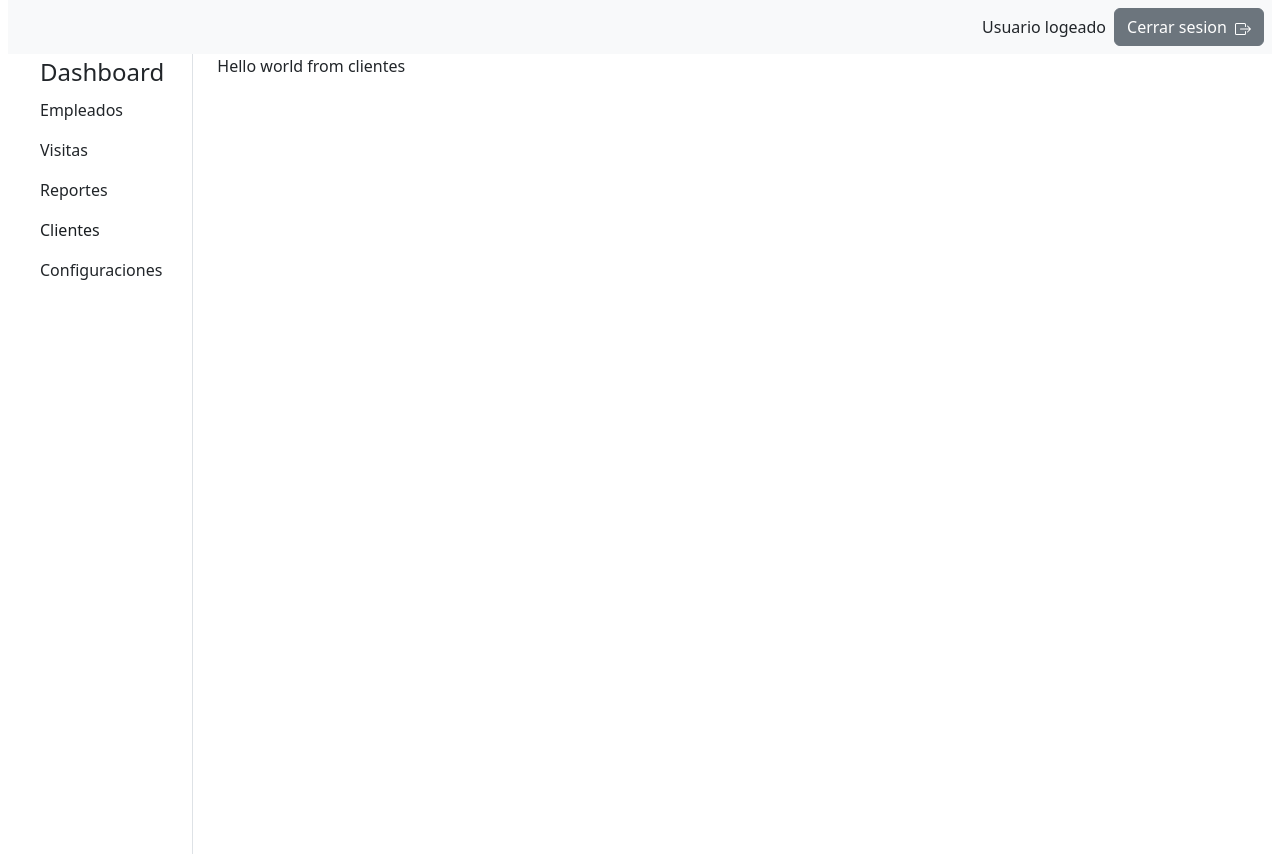
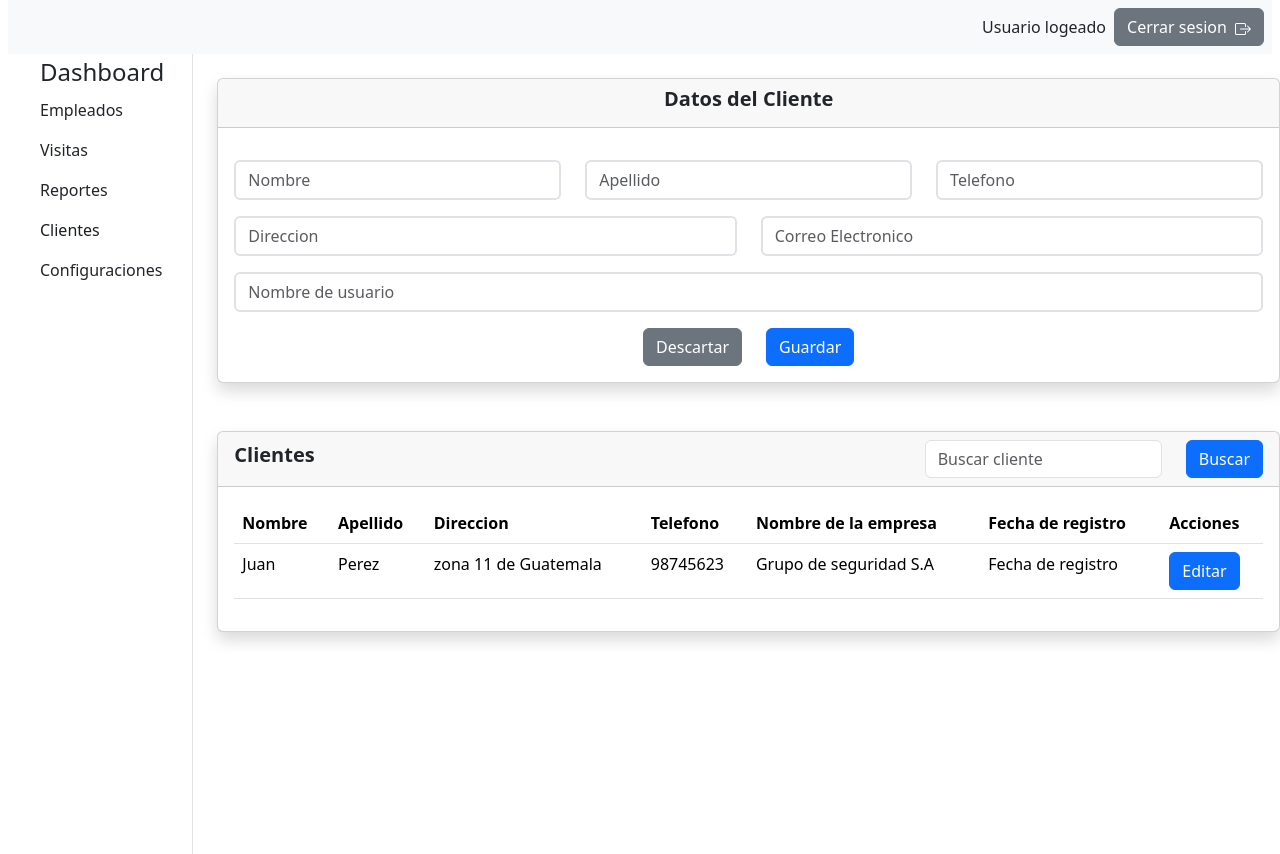
Before and after one commit to Dennis-18/visitas-web-app, a Next.js app: page /dashboard in a window 1280 px wide. Both pictures are taken after a click on the button "Clientes". Built offline with nearby package versions, Linux system fonts and the light colour scheme.

Commit message:
Clientes

```diff
--- a/components/clientes/clientes.js
+++ b/components/clientes/clientes.js
@@ -1,7 +1,71 @@
+import DatosCliente from "../visitas/datos-cliente";
+import {Button, Card, Col, FormControl, Row} from "react-bootstrap";
+import React from "react";
+
 export default function Clientes() {
     return (
         <>
-            <div>Hello world from clientes</div>
+            <Card className="mt-4 mb-5 shadow">
+                <Card.Header>
+                    <Card.Title className="fw-bolder text-center">
+                        Datos del Cliente
+                    </Card.Title>
+                </Card.Header>
+                <Card.Body>
+                    <Row className="my-3">
+                        <Col><FormControl className="border-2" type="text" placeholder="Nombre"/></Col>
+                        <Col><FormControl className="border-2" placeholder="Apellido"/></Col>
+                        <Col><FormControl className="border-2" placeholder="Telefono"/></Col>
+                    </Row>
+                    <Row className="my-3">
+                        <Col><FormControl className="border-2" placeholder="Direccion"/></Col>
+                        <Col><FormControl className="border-2" placeholder="Correo Electronico"/></Col>
+                    </Row>
+                    <Row className="my-3">
+                        <Col><FormControl className="border-2" placeholder="Nombre de usuario"/></Col>
+                    </Row>
+                    <div className="d-flex justify-content-center">
+                        <Button variant="secondary me-4">Descartar</Button>
+                        <Button>Guardar</Button>
+                    </div>
+                </Card.Body>
+            </Card>
+
+            <Card className="shadow">
+                <Card.Header className="d-flex align-items-center">
+                    <Card.Title className="fw-bolder">Clientes</Card.Title>
+                    <div className="d-flex justify-content-end w-100">
+                        <FormControl placeholder="Buscar cliente" className="w-25 me-4"/>
+                        <Button>Buscar</Button>
+                    </div>
+                </Card.Header>
+                <Card.Body>
+                    <table className="table">
+                        <thead>
+                        <tr className="fw-bolder">
+                            <td>Nombre</td>
+                            <td>Apellido</td>
+                            <td>Direccion</td>
+                            <td>Telefono</td>
+                            <td>Nombre de la empresa</td>
+                            <td>Fecha de registro</td>
+                            <td>Acciones</td>
+                        </tr>
+                        </thead>
+                        <tbody>
+                        <tr>
+                            <td>Juan</td>
+                            <td>Perez</td>
+                            <td>zona 11 de Guatemala</td>
+                            <td>98745623</td>
+                            <td>Grupo de seguridad S.A</td>
+                            <td>Fecha de registro</td>
+                            <td><Button>Editar</Button></td>
+                        </tr>
+                        </tbody>
+                    </table>
+                </Card.Body>
+            </Card>
         </>
     )
 }
--- a/components/visitas/datos-cliente.js
+++ b/components/visitas/datos-cliente.js
@@ -1,16 +1,17 @@
 import {Row, Col, FormControl, Card} from "react-bootstrap";
 
 export default function DatosCliente() {
-    return(
+    return (
         <>
             <Card className="mt-4 shadow">
                 <Card.Header>
                     <Card.Title className="fw-bolder text-center">
                         Datos del Cliente
                     </Card.Title>
+                </Card.Header>
                 <Card.Body>
                     <Row className="my-3">
-                            <Col><FormControl className="border-2" type="text" plaintext="Nombre"/></Col>
+                        <Col><FormControl className="border-2" type="text" placeholder="Nombre"/></Col>
                         <Col><FormControl className="border-2" placeholder="Apellido"/></Col>
                         <Col><FormControl className="border-2" placeholder="Telefono"/></Col>
                     </Row>
@@ -22,7 +23,6 @@ export default function DatosCliente() {
                         <Col><FormControl className="border-2" placeholder="Nombre de usuario"/></Col>
                     </Row>
                 </Card.Body>
-                </Card.Header>
             </Card>
         </>
     )
```
Lines whose indentation alone changed are shown as unchanged.
